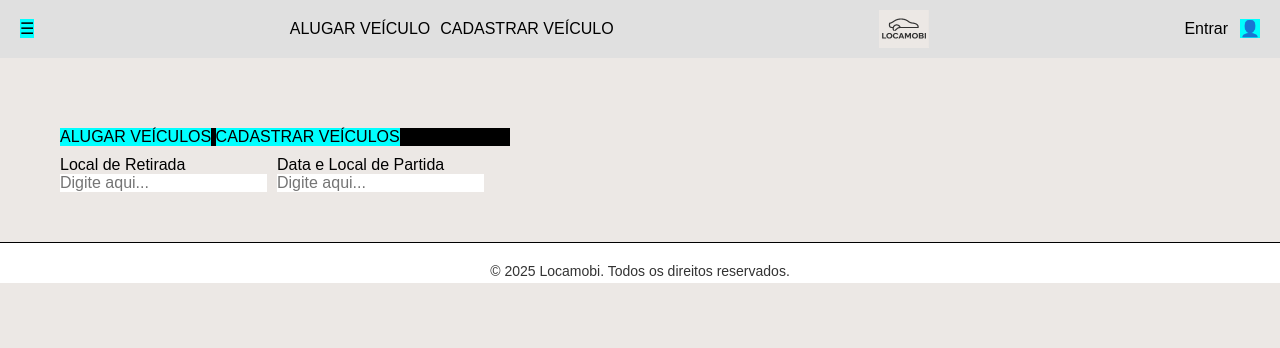
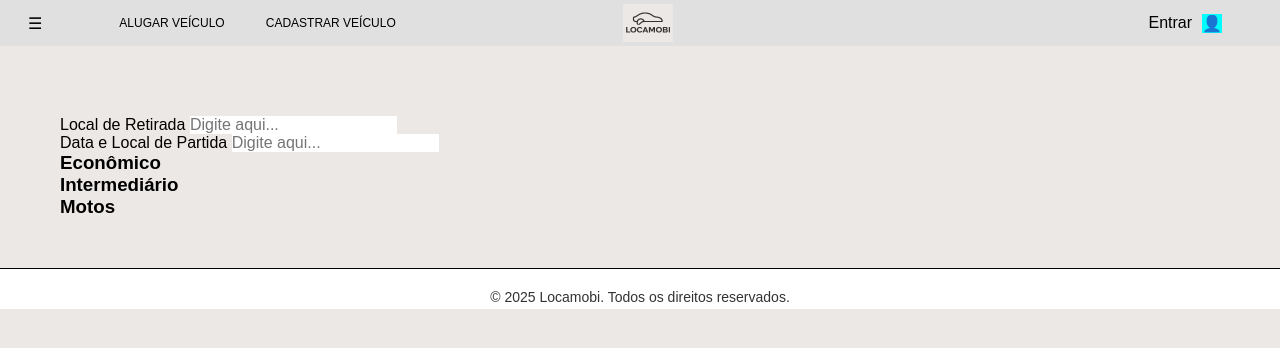
Before and after one commit to lucas-jose11/Locamobi_HTML, a plain HTML site: page index.html in a window 1280 px wide. Drawn offline with Linux system fonts and the light colour scheme; a web font is replaced by a local one.

Commit message:
Esqueleto e partes principais do HEADER feitas, partindo para as divs que compõem a página

```diff
--- a/index.html
+++ b/index.html
@@ -5,12 +5,13 @@
     <meta name="viewport" content="width=device-width, initial-scale=1.0">
     <title>Locamobi - Página Inicial</title>
     <link rel="stylesheet" href="style.css">
-
 </head>
     <!--https://www.figma.com/design/S6EYeHQV98IRgryJ7sqzoz/Locamobi-project?node-id=0-1&p=f&t=hUAhUHOuYFtpcs7L-0-->
 <body>
 
     <header>
+        <div class="menu-and-options">
+
             <div class="menu">
                 <button>☰</button>
             </div>
@@ -20,12 +21,14 @@
                 <button>CADASTRAR VEÍCULO</button>
             </div>
 
+        </div>
+
         <div class="logo-locamobi">
             <img class="logo-central" src="./assets/Logo.svg" alt="Locamobi Logo">
         </div>
 
         <div class="user-and-login">
-            <a href="login.html">Entrar</a>
+            <a href="">Entrar</a>
             <button>👤</button>
         </div>
 
@@ -33,31 +36,49 @@
     </header>
 
 <main>
-    <section>
 
-        <div class="botao-selecao">
-            <button>ALUGAR VEÍCULOS</button>
-            <button>CADASTRAR VEÍCULOS</button>
+    <section class="inputs-part">
+
+        <div class="text-and-input">
+            <label> Local de Retirada</label>
+            <input type= "text" placeholder="Digite aqui...">
+        </div>
+
+        <div class="text-and-input">
+            <label> Data e Local de Partida</label>
+            <input type= "text" placeholder="Digite aqui...">
+        </div>
+
+    </section>
+
+    <section class="section-grid-veiculos">
+
+        <div class="grid-economicos">
+
+            <h3>Econômico</h3>
+
+            <div class="grid-veiculos-economicos"></div>
+
+        </div>
+
+        <div class="grid-intermediario">
+
+            <h3>Intermediário</h3>
+
+            <div class="grid-veiculos-intermediarios"></div>
+
+        </div>
+
+        <div class="grid-motos">
+
+            <h3>Motos</h3>
+
+            <div class="grid-veiculos-motos"></div>
 
         </div>
 
 
-        <div class= "barras-de-escrita">
-            <div class="input-escrever">
-                <label> Local de Retirada</label>
-                <input type= "text" placeholder="Digite aqui...">
-            </div>
-
-            <div class="input-escrever">
-                <label> Data e Local de Partida</label>
-                <input type= "text" placeholder="Digite aqui...">
-            </div>
-        </div>
-
     </section>
-
-
-
 
 </main>
 
--- a/style.css
+++ b/style.css
@@ -1,3 +1,6 @@
+@import url('https://fonts.googleapis.com/css2?family=Inria+Sans:ital,wght@0,300;0,400;0,700;1,300;1,400;1,700&display=swap');
+
+
 /* RESET CSS */
 * {
     margin: 0;
@@ -46,52 +49,79 @@ button {
   background-color: aqua;
 }
 
-.botao-selecao {
-  width: 450px;
-  background-color: #000;
 
+header {
+  font-family: Arial, Helvetica, sans-serif;
+  background-color: #e0e0e0;    /* Cor de fundo parecida com a da imagem */
+  display: flex;
+  justify-content: space-between; /* Espaça os blocos */
+  align-items: center;          /* Centraliza verticalmente */
+  height: 46px;
+  padding: 0 50px 0 20px;
+  position: relative;
 }
 
-.botao-selecao button:hover {
+.menu-and-options, .logo-locamobi, .user-and-login {
+  margin: 8px;
+}
+
+.header-options {
+  font-family: 'Inria Sans', sans-serif;
+  font-size: 24;
+  font-style: regular;
+  display: flex;        /* ← ESSENCIAL para deixar os botões lado a lado */
+  background: none;
+  border: none;
+  font-size: 12px;
+  gap: 1rem;            /* (opcional) espaço entre os botões */
+  height: 100%;
+}
+
+.header-options button {
+  display: flex;
+  align-items: center;
+  background: none;
+  border: none;
+  padding: 0 12px;
+  height: 100%;
+  cursor: pointer;
+}
+
+.header-options button:hover {
+  background-color: rgba(244, 244, 244, 0.8);
   opacity: 0.8;
 }
 
-header {
-  display: flex;                 /* Layout em linha (horizontal) */
-  justify-content: space-between; /* Espaça os blocos */
-  align-items: center;          /* Centraliza verticalmente */
-  padding: 10px 20px;           /* Espaçamento interno */
-  background-color: #e0e0e0;    /* Cor de fundo parecida com a da imagem */
-  font-family: Arial, Helvetica, sans-serif;
+.menu-and-options {
+  display: flex;
+  gap: 4rem;
+  align-items: center;
+  height: 100%;
 }
 
-.menu, .header-options, .logo-locamobi, .user-and-login {
-    display: flex;
-    align-items: center;
-}
-
-.header-options button {
-      margin-right: 10px;
+.menu-and-options button {
+  margin-right: 1px;
   background: none;
   border: none;
   cursor: pointer;
 }
 
-.header-options button:hover {
-  background-color: #333;
-  opacity: 0.8;
-}
-
 .logo-locamobi {
- display: inline-block;
-justify-content: center;
-align-items: center;
-
+  position: absolute;
+  left: 50%;
+  transform: translateX(-50%);
 }
 
 .user-and-login {
   text-decoration: none;
-      gap: 12px;
+  display: flex;
+  align-items: center;
+  gap: 10px;
+}
+
+.user-and-login a:hover {
+  color: blue;
+  text-decoration: underline solid blue;
 }
 
 
```
Lines whose indentation alone changed are shown as unchanged.
